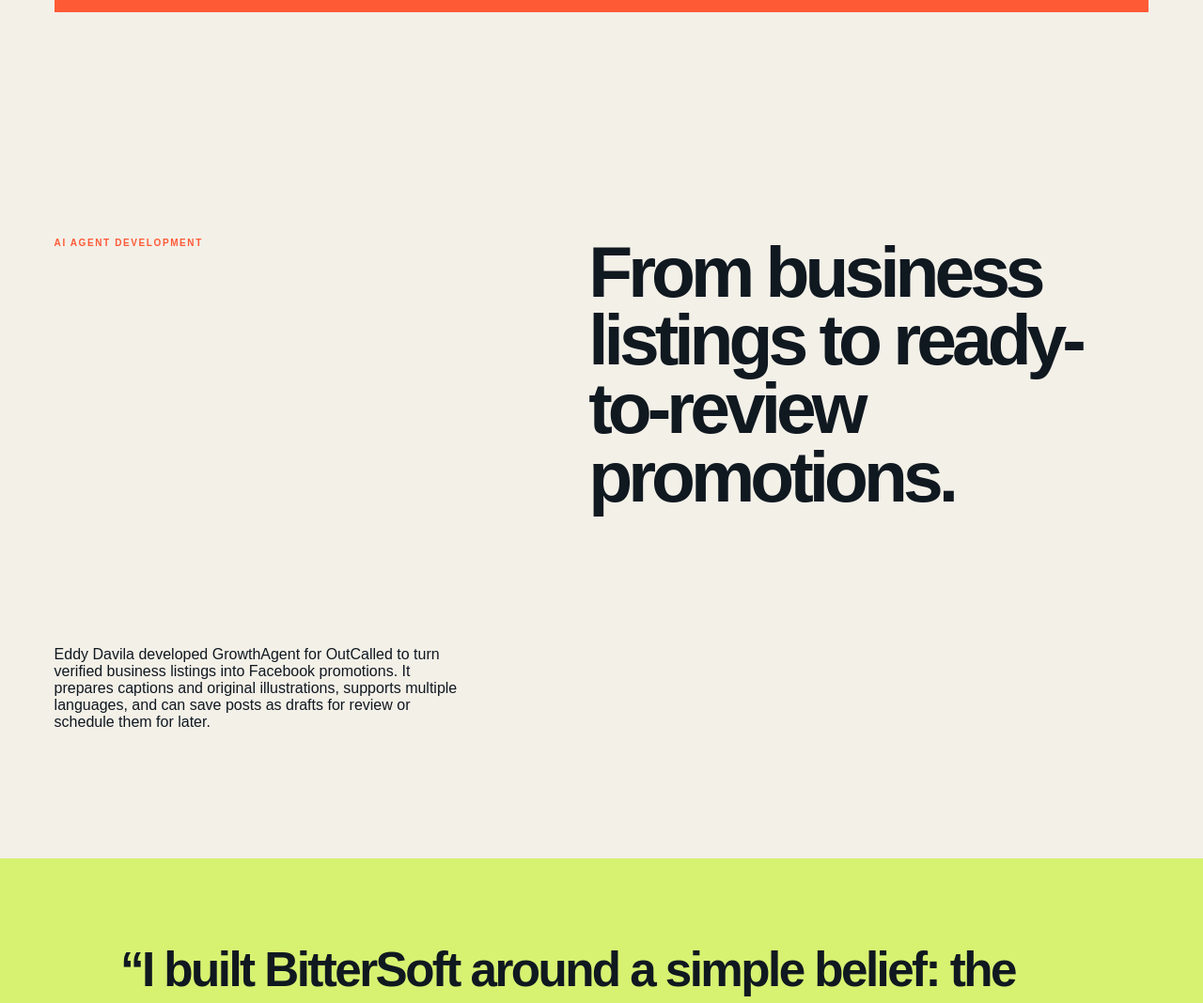
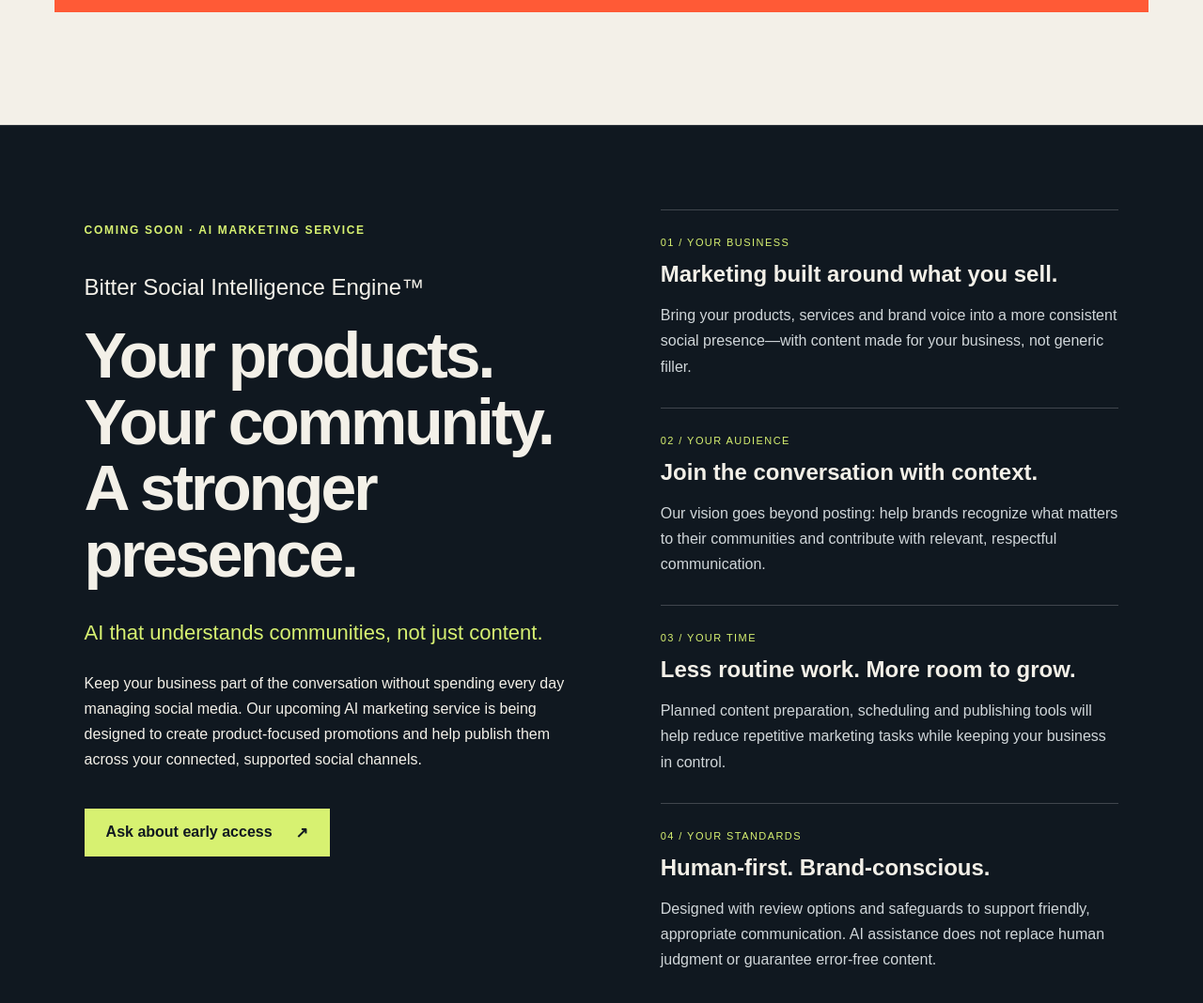
Before and after one commit to EddyDavila/eddydavila.github.io, a plain HTML site: page index.html in a window 1280 px wide. Shown: the part 9740-10808 px from the top of the page at 94% size. Drawn offline with Linux system fonts and the light colour scheme.

Commit message:
Introduce upcoming Social Intelligence marketing service

```diff
--- a/index.html
+++ b/index.html
@@ -7,6 +7,7 @@
   <meta name="description" content="BitterSoft builds cost-effective websites, business systems, mobile apps, AI-enabled software, and games with practical AI implementation included in every solution.">
   <meta name="theme-color" content="#101820">
   <link rel="stylesheet" href="ppb-family.css?v=20261016">
+  <link rel="stylesheet" href="social-intelligence.css?v=20261107">
   <meta property="og:title" content="BitterSoft — Machine Speed. Human Standards.">
   <meta property="og:description" content="Cost-effective apps, AI products, and games—backed by 15+ years in app development and 5+ years making games.">
   <meta property="og:type" content="website">
@@ -115,6 +116,10 @@
         <div><p class="kicker">Now in development</p><h3>The Vaccine.</h3><p>An original Bitter Softworks game currently in development. Watch the official story and gameplay reveal for a first look at the project.</p><a href="https://www.youtube.com/watch?v=KAQcsrkMpkw" target="_blank" rel="noopener noreferrer">Watch on YouTube ↗</a></div>
       </div>
     </section>
+    <section class="social-intelligence" id="social-intelligence" aria-labelledby="social-intelligence-title">
+      <div class="social-intelligence-heading"><p class="social-status">COMING SOON · AI MARKETING SERVICE</p><p class="social-brand">Bitter Social Intelligence Engine™</p><h2 id="social-intelligence-title">Your products.<br>Your community.<br>A stronger presence.</h2><p class="social-lead">AI that understands communities, not just content.</p><p>Keep your business part of the conversation without spending every day managing social media. Our upcoming AI marketing service is being designed to create product-focused promotions and help publish them across your connected, supported social channels.</p><a class="social-interest" href="mailto:bittersoftworks@gmail.com?subject=Bitter%20Social%20Intelligence%20Engine%20early%20interest">Ask about early access <span aria-hidden="true">↗</span></a></div>
+      <div class="social-benefits"><article><span>01 / YOUR BUSINESS</span><h3>Marketing built around what you sell.</h3><p>Bring your products, services and brand voice into a more consistent social presence—with content made for your business, not generic filler.</p></article><article><span>02 / YOUR AUDIENCE</span><h3>Join the conversation with context.</h3><p>Our vision goes beyond posting: help brands recognize what matters to their communities and contribute with relevant, respectful communication.</p></article><article><span>03 / YOUR TIME</span><h3>Less routine work. More room to grow.</h3><p>Planned content preparation, scheduling and publishing tools will help reduce repetitive marketing tasks while keeping your business in control.</p></article><article><span>04 / YOUR STANDARDS</span><h3>Human-first. Brand-conscious.</h3><p>Designed with review options and safeguards to support friendly, appropriate communication. AI assistance does not replace human judgment or guarantee error-free content.</p></article><p class="social-disclosure">In development—not yet available for purchase. Final features, supported platforms, permissions, pricing and launch timing will be confirmed before release. Posting requires authorized business accounts and applicable platform access. No guaranteed engagement or sales.</p></div>
+    </section>
     <section class="block intro" id="ai-agent-development">
       <p class="kicker">AI Agent Development</p>
       <h2>From business listings to ready-to-review promotions.</h2>
--- /dev/null
+++ b/social-intelligence.css
@@ -0,0 +1 @@
+.social-intelligence{background:#101820;color:#f3f0e8;padding:clamp(40px,7vw,100px);display:grid;grid-template-columns:1.1fr 1fr;gap:clamp(30px,6vw,90px);border-top:1px solid #ffffff22}.social-status{font-size:12px;font-weight:800;letter-spacing:.14em;color:#d7f171}.social-brand{font-size:clamp(17px,2vw,24px);margin:30px 0 18px}.social-intelligence h2{font-size:clamp(40px,5.3vw,76px);line-height:1.04;letter-spacing:-.045em;margin:0 0 28px}.social-intelligence p{line-height:1.7}.social-lead{font-size:22px;color:#d7f171}.social-interest{display:inline-flex;gap:25px;background:#d7f171;color:#101820;padding:16px 23px;text-decoration:none;font-weight:800;margin-top:22px}.social-interest:hover{background:#efffb2}.social-interest:focus-visible{outline:3px solid #ff5a36;outline-offset:5px}.social-benefits article{border-top:1px solid #ffffff33;padding:24px 0 14px}.social-benefits article span{font-size:11px;letter-spacing:.13em;color:#d7f171}.social-benefits h3{font-size:24px;margin:12px 0}.social-benefits p{color:#d0d6d9}.social-disclosure{font-size:12px;border-top:1px solid #ffffff33;padding-top:20px}@media(max-width:800px){.social-intelligence{grid-template-columns:1fr}.social-intelligence h2{font-size:clamp(38px,10vw,65px)}}
```
